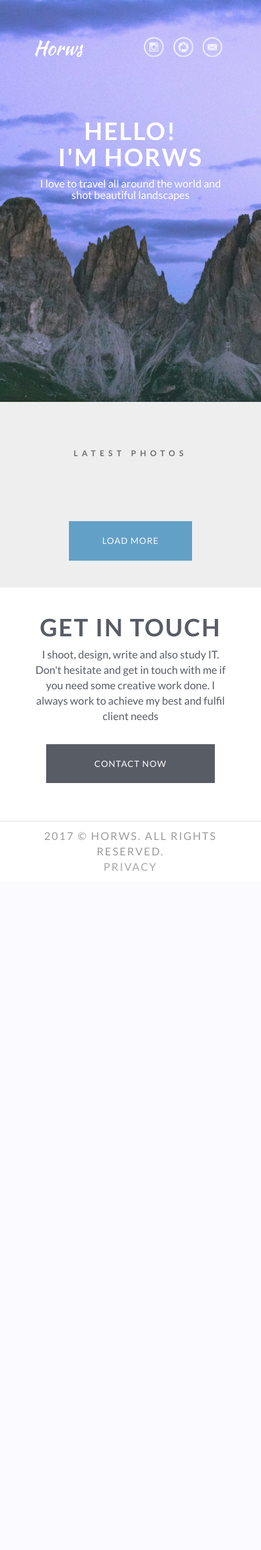
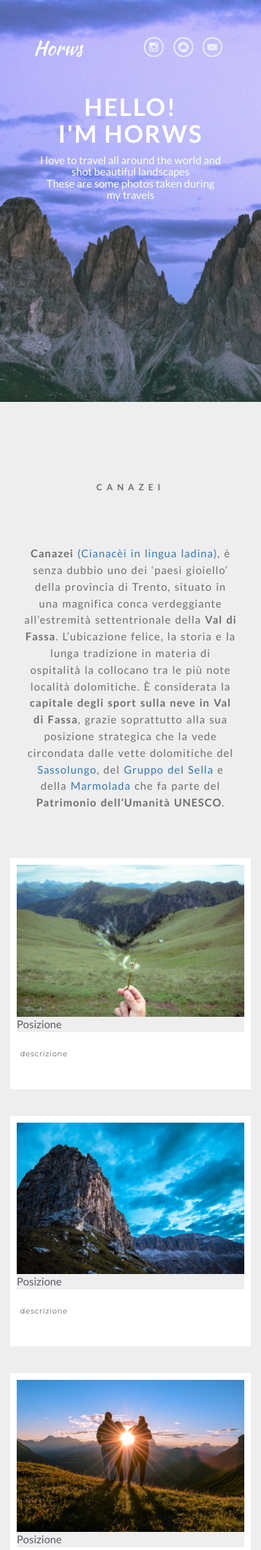
Before and after one commit to alePistola7CE/Horws-website, a PHP site: page /photos.html in a window 390 px wide. Shown: the top 2314 px of the page at 67% size. Before the commit the page ends 1300 px from the top, so only its background shows below. Run offline with PHP 8.4, Linux system fonts and the light colour scheme; some libraries are stand-ins or nearby versions.

Commit message:
re-designed photos.html

```diff
--- a/css/style.scss
+++ b/css/style.scss
@@ -191,6 +191,7 @@ header {
 
 .row {
   margin-bottom: 20px;
+  margin-top: 50px;
 }
 
 .instagram-content {
@@ -199,7 +200,7 @@ header {
     h3 {
         text-transform: uppercase;
         letter-spacing: 0.5em;
-        font-size: 12px;
+        font-size: 13px;
         font-weight: 700;
         text-align: center;
         padding: $padding*5 0;
@@ -528,3 +529,19 @@ footer {
      opacity: 1;
    }
  }
+
+ .descrizione{
+   letter-spacing: 0.065em;
+   line-height: 1.55em;
+   text-align: center;
+   margin: 5px auto 20px auto;
+   padding: 20px;
+   display: block;
+   word-spacing: 0.10em;
+   color: darken($lightgrey, 50%);
+   a {
+     &:hover{
+       text-decoration: none;
+     }
+   }
+ }
--- a/js/app.js
+++ b/js/app.js
@@ -39,52 +39,86 @@ $(function() {
           }
       });
       feed.run();
-    } else if(window.location.pathname == "/photos.html"){
-      console.log("dentro photos");
-      var feed2 = new Instafeed({
-          clientId: '404795e9bb394bf3bdfdf4e5684c908b',
-          accessToken: '4506821562.404795e.21136a7408dd426d9e76d98e97b36e69',
-          target: 'instafeed_all',
-          get: 'tagged',
-          tagName: '1',
-          links: false,
-          limit: 6,
-          sortBy: 'random',
-          resolution: 'standard_resolution',
-          template: '<div class="col-xs-12 col-sm-6 col-md-4 col-lg-4"><div class="photo-box"><div class="image-wrap"><img src="{{image}}" class="photo" alt="{{caption}}"><div class="likes">{{likes}} Likes</div></div><div class="description">{{caption}}<div class="date">{{model.date}}</div></div></div></div>',
-          after: function(){
+    } else if(window.location.pathname == "/photos.html" || window.location.pathname == "/Horws-website/photos.html"){
+      var hashTags = new Array("canazei", "conero", "roma");
+      var urls_canazei = new Array("images/canazei1.jpg", "images/canazei2.jpg", "images/canazei3.jpg");
+      var urls_sirolo = new Array("images/sirolo1.jpg", "images/sirolo2.jpg", "images/sirolo3.jpg");
+      var urls_roma = new Array("images/roma1.jpg", "images/roma2.jpg", "images/roma3.jpg");
+      var uris = new Array(urls_canazei, urls_sirolo, urls_roma);
+      var titles = new Array("Canazei", "Riviera del conero", "Roma");
+      var descrizioneCanazei = new String("<b>Canazei</b><a href='http://www.canazei.com/it/Origini-Del-Nome-Canazei'> (Cianacèi in lingua ladina)</a>, è senza dubbio uno dei &lsquo;paesi gioiello&rsquo; della provincia di Trento, situato in una magnifica conca verdeggiante all&rsquo;estremità settentrionale della <b>Val di Fassa</b>. L&rsquo;ubicazione felice, la storia e la lunga tradizione in materia di ospitalità la collocano tra le più note località dolomitiche. È considerata la <b>capitale degli sport sulla neve in Val di Fassa</b>, grazie soprattutto alla sua posizione strategica che la vede circondata dalle vette dolomitiche del <a href='http://www.canazei.com/it/Il-Gruppo-Del-Sassolungo'>Sassolungo</a>, del <a href='http://www.canazei.com/it/Gruppo-Del-Sella'>Gruppo del Sella</a> e della <a href='http://www.canazei.com/it/La-Marmolada'>Marmolada</a> che fa parte del <b>Patrimonio dell&rsquo;Umanità UNESCO</b>.");
+      var descrizioneConero = new String("Un litorale unico, una sorprendente cornice a un <b>mare pulito</b> e <b>balneabile</b>. La fascia costiera a sud di <a href='http://www.turismo.marche.it/Guida/Chiese/Title/Ancona/IdPOI/5595/C/042002'>Ancona</a> è una distesa di bianche <a href='http://www.conero.it/it/itinerari/le-spiagge-della-riviera/'>spiagge</a> ancora incontaminate.");
+      var descrizioneRoma = new String("<a href='https://it.wikipedia.org/wiki/Roma'>Roma</a>, capitale d&rsquo;Italia, è considerata una delle più belle città del mondo. Il suo <b>centro storico</b>, insieme alle proprietà extraterritoriali della <b>Santa Sede</b> dentro la città e alla <b>Basilica di San Paolo</b> Fuori le Mura, è tra i 51 siti italiani inseriti dall’<b>Unesco</b> nella <a href='http://whc.unesco.org/en/list/91'>World Heritage List </a>.");
+      var descrizioni = new Array(descrizioneCanazei, descrizioneConero, descrizioneRoma);
+      for (i=0; i<hashTags.length; i++){
+        var Titolo = document.createElement('h3');
+        var Descrizione = document.createElement('span');
+        Titolo.innerHTML = titles[i];
+        Descrizione.className = "descrizione";
+        Descrizione.innerHTML = descrizioni[i];
+        var divContenitoreInsta = document.createElement('div');
+        var divContenitoreFoto = document.createElement('div');
+        var divFeed = document.createElement('div');
+        var divAnother = document.createElement('div');
+        var aMore = document.createElement('a');
+        divAnother.className = 'another';
+        aMore.className = 'more';
+        aMore.id = 'more';
+        aMore.innerHTML = "Load more";
+        divContenitoreInsta.className = "instagram-content";
+        divContenitoreFoto.className = "row photos-wrap"
+        divFeed.id = hashTags[i];
+
+        divuno = document.getElementsByClassName('col-xs-12')[0];
+        divuno.appendChild(divContenitoreInsta);
+        divContenitoreInsta.appendChild(Titolo);
+        divContenitoreInsta.appendChild(Descrizione);
+        divContenitoreInsta.appendChild(divContenitoreFoto);
+        divContenitoreFoto.appendChild(divFeed);
+
+        //creazione immagini
+        for (z=0; z<3; z++){
           var modal = document.getElementById('myModal');
           var modalImg = document.getElementById("img01");
           var captionText = document.getElementById("caption");
-            var instafeed = document.getElementById('instafeed_all');
-            for (i = 0; i < instafeed.childElementCount; i++) {
-              var div = instafeed.children[i];
-              var photobox = div.children[0];
-              var imagewrap = photobox.children[0];
-              //var a = imagewrap.children[0];
-              var img = imagewrap.children[0];
+          var riga = document.getElementById(hashTags[i]);
+          divResize = document.createElement("div");
+          divResize.className = "col-xs-12 col-sm-6 col-md-4 col-lg-4";
+          divFeed.appendChild(divResize);
+          divPhotoBox = document.createElement('div');
+          divPhotoBox.className = "photo-box";
+          divResize.appendChild(divPhotoBox);
+          divImagewrap = document.createElement('div');
+          divImagewrap.className = "image-wrap";
+          divPhotoBox.appendChild(divImagewrap);
+          img = document.createElement('img');
+          img.src = uris[i][z];
+          img.className = "photo";
           img.onclick = function(){
           modal.style.display = "block";
           modalImg.src = this.src;
           captionText.innerHTML = this.alt;
           }
+          divImagewrap.appendChild(img);
+          divLikes = document.createElement("div");
+          divLikes.className = "Likes";
+          divLikes.innerHTML = "Posizione";
+          divImagewrap.appendChild(divLikes);
+          divDescription = document.createElement("div");
+          divDescription.className = "description";
+          divDescription.innerHTML = "descrizione";
+          divPhotoBox.appendChild(divDescription);
           }
+
         var span = document.getElementsByClassName("close")[0];
         span.onclick = function() {
         modal.style.display = "none";
         }
-            var moreButton = document.getElementById('more');
-            if (!this.hasNext()) {
-              moreButton.className = " not-allowed"
-              moreButton.style.opacity = 0.9;
 }
-            moreButton.addEventListener('click', function() {
-                feed2.next();
-              })
 }
-      });
-      feed2.run();
-    }
+
+  /*divAnother.appendChild(aMore);
+  divuno.appendChild(divAnother);*/
 
 
     $(window).scroll(function() {
--- a/photos.html
+++ b/photos.html
@@ -35,6 +35,7 @@
       <div class="titles2">
         <h1>Hello! <span>I'm horws</span></h1>
         <h2>I love to travel all around the world and shot beautiful landscapes</h2>
+        <h2>These are some photos taken during my travels</h2>
       </div>
       <div class="social">
         <a class="instagram" target="_blank" href="https://www.instagram.com/__horws/?hl=ithttps://www.instagram.com/__horws/?hl=it">Instagram</a>
@@ -55,23 +56,11 @@
     <section class="instagram-wrap">
       <div class="container">
         <div class="row">
-            <div class="col-xs-12">
-                <div class="instagram-content">
-                    <h3>Latest Photos</h3>
-                    <div class="row photos-wrap">
-                    <!-- Instafeed target div -->
-                      <div id="instafeed_all"></div>
+          <div class="col-xs-12">
 
-
-                    </div>
-
-                </div>
-                <div class="another">
-                  <a class="more" id="more">Load more</a>
                 </div>
               </div>
             </div>
-      </div>
     </section>
 
     <!-- FOOOOOTEEERR -->
```
Also changed, not shown: css/style.css, images/canazei1.jpg (added), images/canazei2.jpg (added), images/canazei3.jpg (added), images/roma1.jpg (added), images/roma2.jpg (added), images/roma3.jpg (added), 4 other files. Lines whose indentation alone changed are shown as unchanged.
